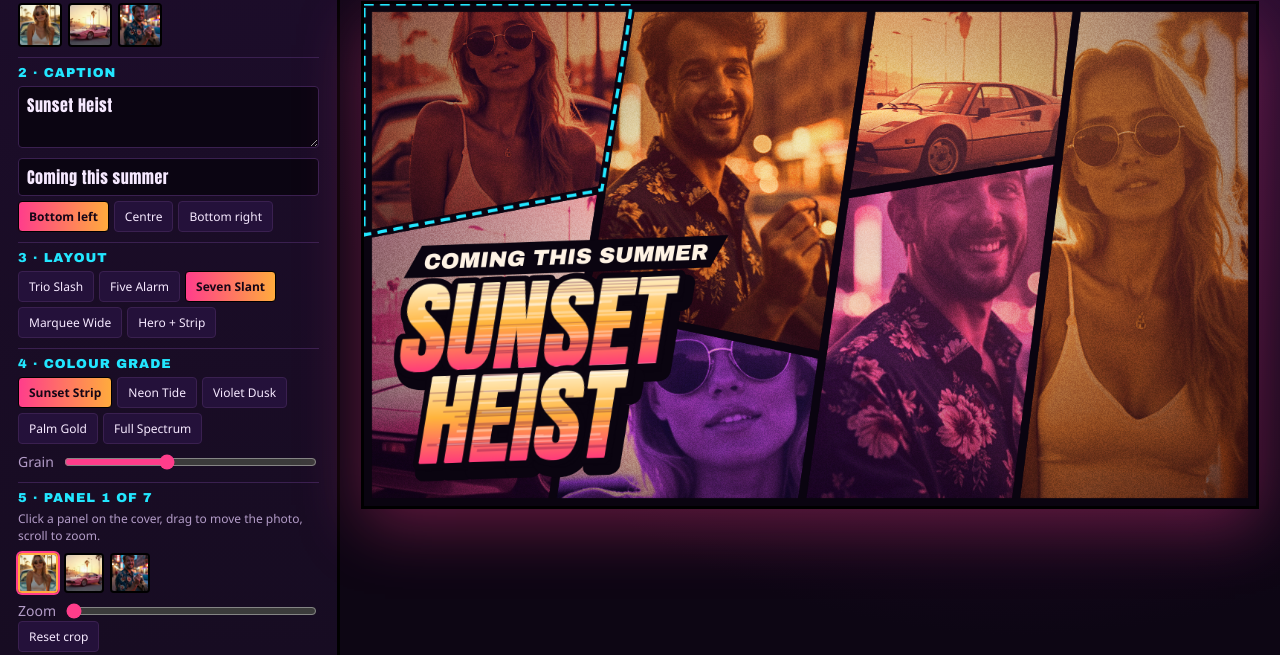
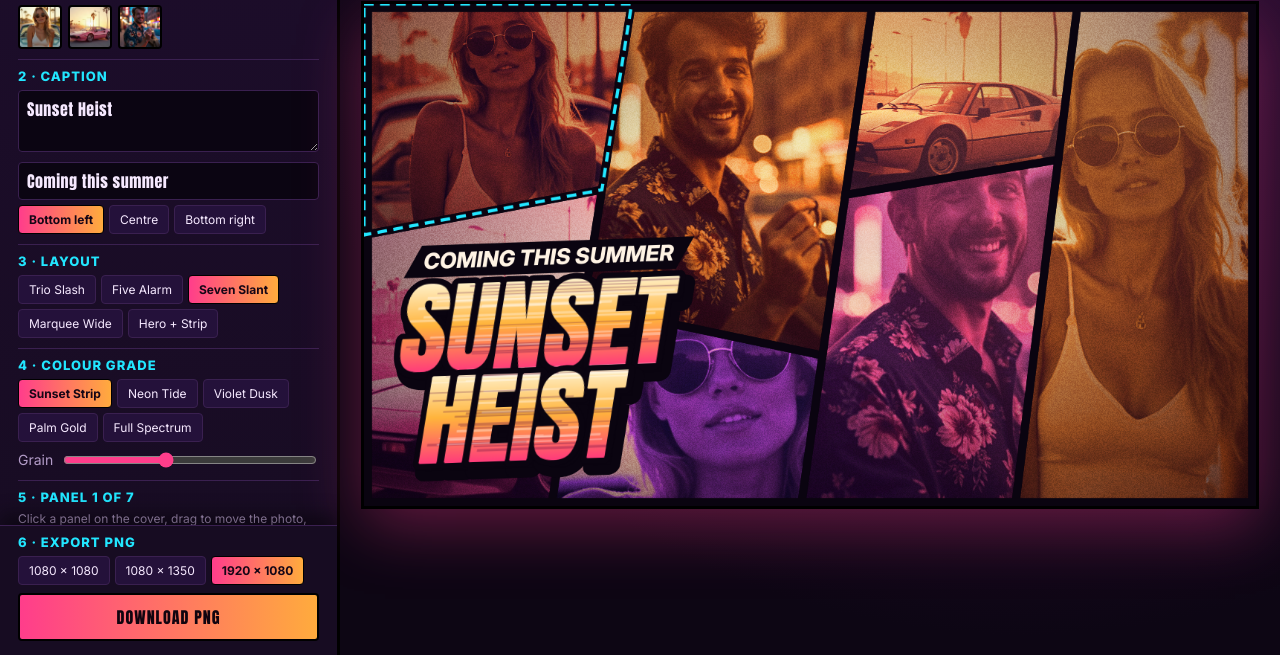
Before and after one commit to irvanmotion-bot/gta6-cover-art-cc, a plain HTML site: page app/index.html in a window 1280 px wide. Shown: the part 145-800 px from the top of the page. Drawn offline with Linux system fonts and the light colour scheme.

Commit message:
Ship Anton and Inter as OFL font files, pin export controls in view
Caption, labels and UI now use app/fonts/Anton-Regular.woff2 and
Inter-Variable.woff2 (SIL OFL 1.1, app/fonts/OFL.txt) instead of system
fonts; drawing, export and ?shot= scenes wait on document.fonts.load.
The size choice and Download PNG button stick to the bottom of the
control panel so they show at 1280x800. Screenshots retaken.

Co-Authored-By: Claude Opus 5.5 <noreply@anthropic.com>

```diff
--- a/app/src/editor.js
+++ b/app/src/editor.js
@@ -2,7 +2,7 @@
 // the live preview, and downloads the cover as a PNG at the chosen post size.
 import { LAYOUT_PRESETS, buildPanelPolygons, findLayout, pointInPolygon, polygonBounds } from './layouts.js';
 import { GRADE_PRESETS } from './grades.js';
-import { renderCover, defaultPanelCrop, placePhotoInPanel, exportCoverDataUrl } from './render.js';
+import { renderCover, defaultPanelCrop, placePhotoInPanel, exportCoverDataUrl, fontsReady } from './render.js';
 import { runShotFromQuery } from './shots.js';
 
 export const EXPORT_SIZES = [
@@ -203,7 +203,8 @@ function bindCanvasDrag() {
   }, { passive: false });
 }
 
-export function downloadCoverPng() {
+export async function downloadCoverPng() {
+  await fontsReady;
   const { w, h } = currentSize();
   const a = document.createElement('a');
   a.href = exportCoverDataUrl(state, w, h);
@@ -247,6 +248,7 @@ function syncInputsFromState() {
 async function startEditor() {
   bindControls();
   bindCanvasDrag();
+  await fontsReady;
   const query = new URLSearchParams(location.search);
   if (query.has('shot')) {
     await runShotFromQuery(query, { state, loadSamplePhotos, refreshUi, syncInputsFromState, exportCoverDataUrl, EXPORT_SIZES });
--- a/app/src/render.js
+++ b/app/src/render.js
@@ -3,8 +3,15 @@
 import { buildPanelPolygons, polygonBounds, findLayout } from './layouts.js';
 import { applyGradientMap, findGrade } from './grades.js';
 
-export const DISPLAY_FONT = 'Impact, "Haettenschweiler", "Arial Black", "Arial Narrow Bold", sans-serif';
-export const LABEL_FONT = '"Arial Black", "Segoe UI Black", Arial, sans-serif';
+// Both fonts ship as files in app/fonts/ (SIL Open Font License, see app/fonts/OFL.txt), loaded by @font-face in style.css.
+export const DISPLAY_FONT = '"Anton", sans-serif';
+export const LABEL_FONT = '"Inter", sans-serif';
+
+// Canvas text silently falls back to another font if the face is not loaded yet, so drawing and export wait on this.
+export const fontsReady = Promise.all([
+  document.fonts.load(`64px ${DISPLAY_FONT}`, 'SUNSET'),
+  document.fonts.load(`800 32px ${LABEL_FONT}`, 'Coming'),
+]).catch(() => {});
 
 const TITLE_FILLS = {
   sunset: ['#fff4d0', '#ffb43c', '#ff3d7a'],
@@ -195,7 +202,7 @@ function drawBrushLine(ctx, text, x, y, size, fills, rnd) {
 function drawTaglineBox(ctx, text, x, y, size, align) {
   if (!text) return;
   ctx.save();
-  ctx.font = `${size}px ${LABEL_FONT}`;
+  ctx.font = `800 ${size}px ${LABEL_FONT}`;
   const label = text.toUpperCase();
   const tw = ctx.measureText(label).width;
   const padX = size * 0.5;
--- a/app/style.css
+++ b/app/style.css
@@ -1,3 +1,18 @@
+@font-face {
+  font-family: "Anton";
+  src: url("fonts/Anton-Regular.woff2") format("woff2");
+  font-weight: 400;
+  font-style: normal;
+  font-display: block;
+}
+@font-face {
+  font-family: "Inter";
+  src: url("fonts/Inter-Variable.woff2") format("woff2");
+  font-weight: 100 900;
+  font-style: normal;
+  font-display: block;
+}
+
 :root {
   --ink: #0d0614;
   --panel: #170c22;
@@ -16,7 +31,7 @@ html, body {
   height: 100%;
   background: radial-gradient(circle at 80% 0%, #3b1240, var(--ink) 60%);
   color: var(--text);
-  font: 14px/1.4 "Segoe UI", system-ui, sans-serif;
+  font: 14px/1.4 "Inter", sans-serif;
 }
 
 .editor {
@@ -34,7 +49,7 @@ html, body {
 
 .brand {
   margin: 0 0 10px;
-  font: 34px/1 Impact, "Arial Black", sans-serif;
+  font: 34px/1 "Anton", sans-serif;
   letter-spacing: 1px;
   text-transform: uppercase;
   color: var(--sun);
@@ -44,10 +59,20 @@ html, body {
 .brand span { color: var(--hot); margin-left: 6px; }
 
 .group { margin: 0 0 10px; }
+/* Size choice and the download button stay pinned to the bottom of the panel so they are always in view. */
+.group.export {
+  position: sticky;
+  bottom: -16px;
+  margin: 0 -18px -16px;
+  padding: 8px 18px 14px;
+  background: var(--panel);
+  border-top: 2px solid #000;
+  box-shadow: 0 -10px 18px rgba(0, 0, 0, 0.45);
+}
 .group + .group { padding-top: 8px; border-top: 1px solid var(--line); }
 .group h2 {
   margin: 0 0 6px;
-  font: 13px "Arial Black", sans-serif;
+  font: 800 13px "Inter", sans-serif;
   text-transform: uppercase;
   letter-spacing: 1px;
   color: var(--cyan);
@@ -83,7 +108,7 @@ textarea, input[type="text"] {
   color: var(--text);
   border: 1px solid var(--line);
   border-radius: 4px;
-  font: 16px Impact, "Arial Black", sans-serif;
+  font: 16px "Anton", sans-serif;
   letter-spacing: 0.5px;
   resize: vertical;
 }
@@ -95,7 +120,7 @@ textarea, input[type="text"] {
   color: var(--text);
   border: 1px solid var(--line);
   border-radius: 4px;
-  font: 12px "Segoe UI", sans-serif;
+  font: 12px "Inter", sans-serif;
   cursor: pointer;
 }
 .chips button.active {
@@ -111,7 +136,7 @@ button.primary {
   background: linear-gradient(90deg, var(--hot), var(--sun));
   color: #12040f;
   border: 2px solid #000;
-  font: 16px Impact, "Arial Black", sans-serif;
+  font: 16px "Anton", sans-serif;
   letter-spacing: 1px;
   text-transform: uppercase;
 }
```
Also changed, not shown: app/fonts/Anton-Regular.woff2 (added), app/fonts/Inter-Variable.woff2 (added), app/fonts/OFL.txt (added), screenshots/1-cover.jpg, screenshots/2-editor.jpg, screenshots/3-cover.jpg, screenshots/4-cover.jpg, 1 other file.
